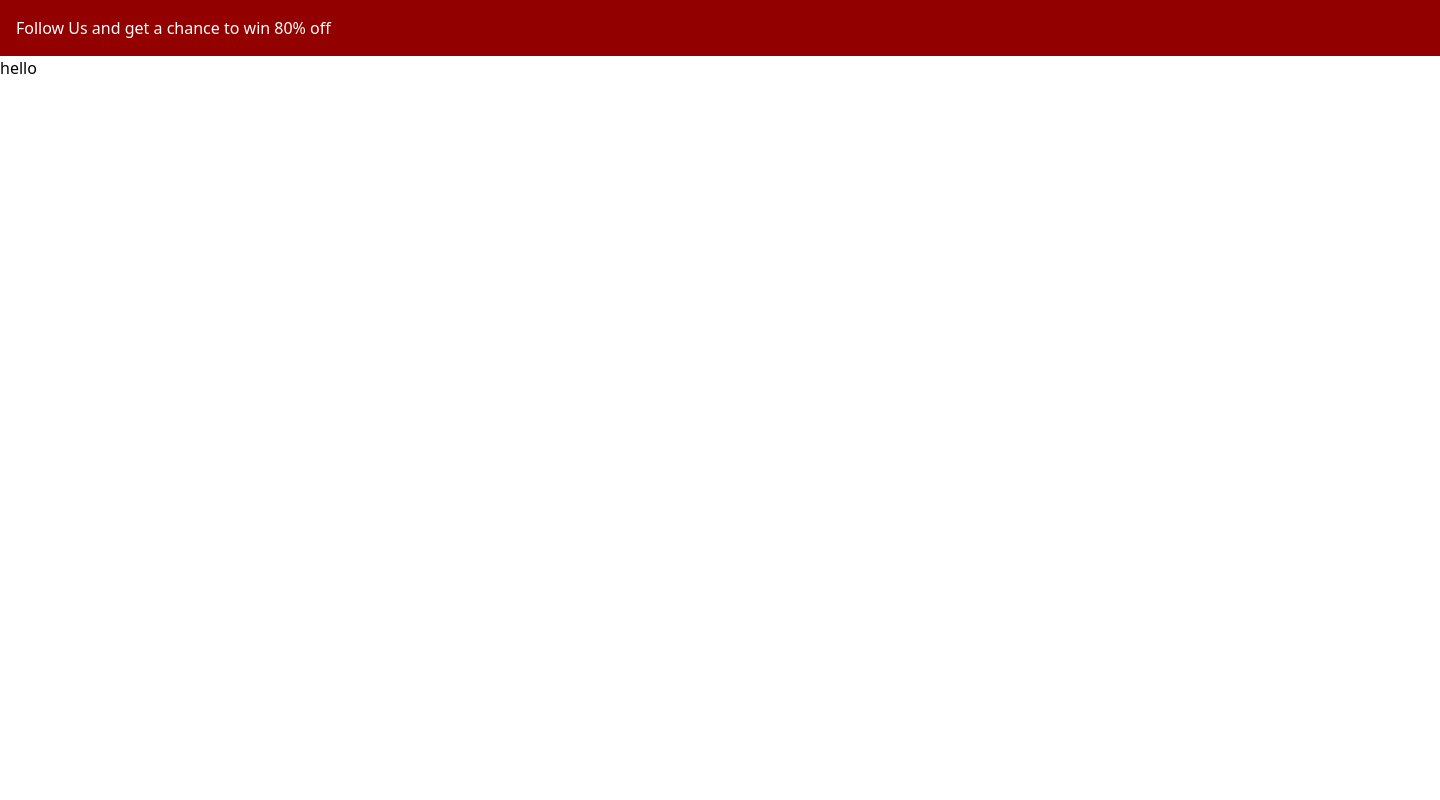
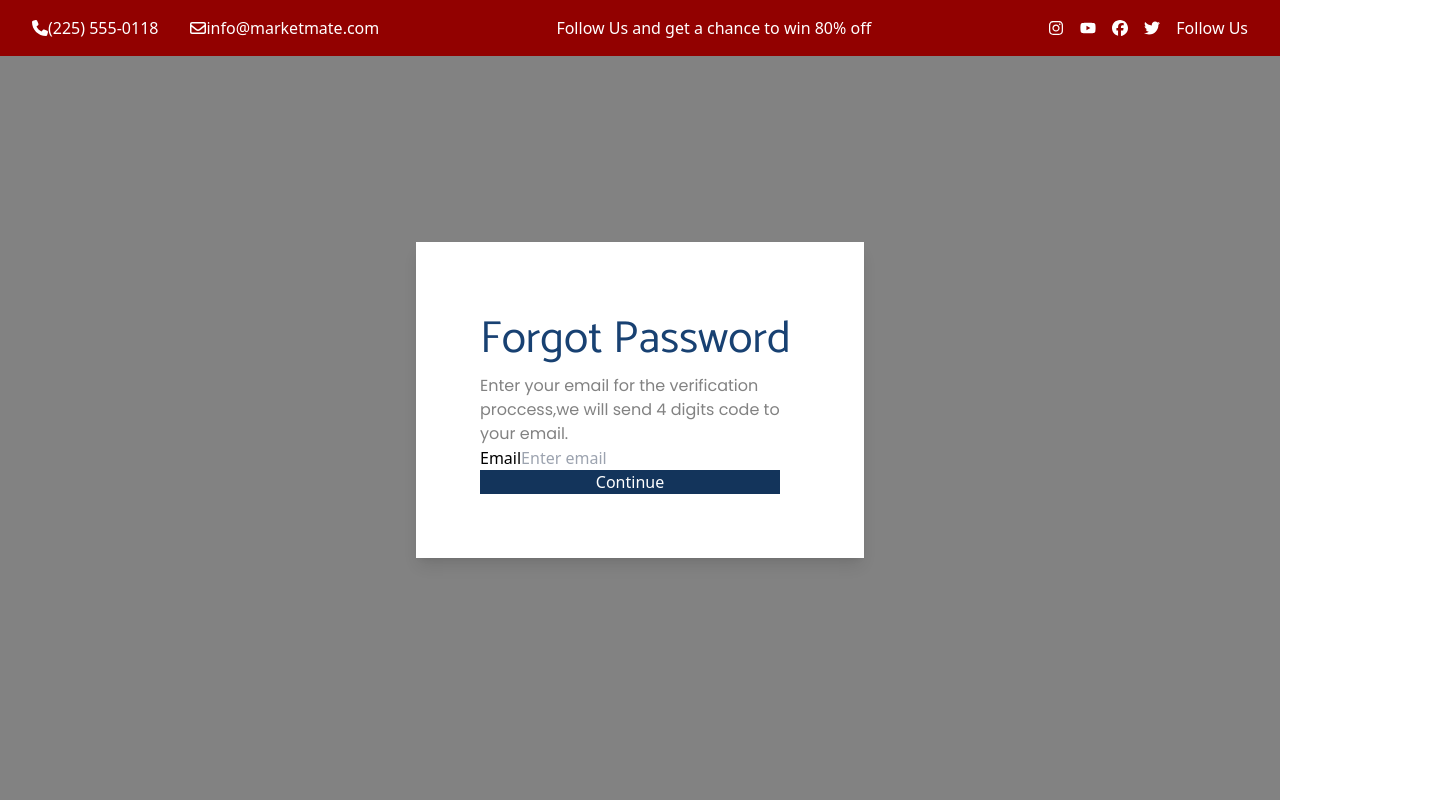
Before and after one commit to faithadewuyi/MarketMate, a React (Vite) app: page /forgot-password in a window 1280 px wide. Shown: the whole page, 1440 px wide, since content can reach past the window. Built offline with nearby package versions, Linux system fonts and the light colour scheme; a web font is replaced by a local one.

Commit message:
Forgot PasswordPage incomplete

```diff
--- a/package.json
+++ b/package.json
@@ -12,6 +12,7 @@
   "dependencies": {
     "react": "^18.2.0",
     "react-dom": "^18.2.0",
+    "react-icons": "^5.0.1",
     "react-router-dom": "^6.22.3"
   },
   "devDependencies": {
--- a/src/App.jsx
+++ b/src/App.jsx
@@ -1,14 +1,15 @@
 
 import ForgotPassword from './components/ForgotPassword'
 import Login from './components/Login'
-import { Route, Routes } from "react-router-dom"
+import {   Route, Routes } from "react-router-dom"
 import NavBar from './components/NavBar'
 
 const App = () => {
   return (
 
     <div>
-        <NavBar/>
+
+      <NavBar/>
       <Routes>
         <Route path="/" element={<Login />} />
         <Route path = "forgot-password" element={<ForgotPassword/>}/>
--- a/src/components/ForgotPassword.jsx
+++ b/src/components/ForgotPassword.jsx
@@ -2,8 +2,14 @@
 
 const ForgotPassword = () => {
   return (
-    <div>
-     <h2>hello</h2>
+    <div className="items-center  bg-gray min-h-screen flex justify-center">
+      <div className="bg-white p-8  shadow-lg max-w-md mx-auto">
+     <h2 className="font-catamara text-secblue text-[45px] w-[534px]">Forgot Password</h2>
+     <p className="font-poppins text-gray text-[16px]">Enter your email for the verification proccess,we will send 4 digits code to your email.</p>
+     <label>Email</label>
+     <input placeholder="Enter email"/>
+     <button className="bg-darkblue w-[300px] text-white">Continue</button>
+    </div>
     </div>
   )
 }
--- a/src/components/NavBar.jsx
+++ b/src/components/NavBar.jsx
@@ -1,16 +1,26 @@
-
+import { FaPhone, FaRegEnvelope, FaInstagram, FaYoutube, FaFacebook, FaTwitter } from 'react-icons/fa6';
 
 const NavBar = () => {
   return (
     <div>
-      <header className="  bg-darkred text-white w-[1440px]">
-      <p className="p-2 ">Follow Us and get a chance to win 80% off</p>
+      <header className="hidden bg-darkred text-white w-full lg:flex  justify-between px-4 py-2 fixed top-0 left-0 z-50">
+        <div className="flex items-center space-x-4">
+          <p className="flex items-center "><FaPhone />(225) 555-0118</p>
+          <p className="flex items-center"><FaRegEnvelope />info@marketmate.com</p>
+        </div>
+
+        <p className="flex-grow text-center">Follow Us and get a chance to win 80% off</p>
+
+        <div className="flex items-center space-x-2">
+          <FaInstagram />
+          <FaYoutube />
+          <FaFacebook />
+          <FaTwitter />
+          <p>Follow Us</p>
+        </div>
       </header>
-      <nav>
-
-      </nav>
     </div>
-  )
+  );
 }
 
-export default NavBar
+export default NavBar;
--- a/tailwind.config.js
+++ b/tailwind.config.js
@@ -22,8 +22,10 @@ export default {
         darkred: '#920100',
         secblue: '#184172',
         dgray: '#D0D0D0',
-        darkblue: '#0E2744',
+        darkblue: '#13345B',
         textcol: '#06101B',
+        gray:  '#828282'
+
       },
       fontFamily: {
         poppins: ['Poppins', 'sans-serif'],
```
Also changed, not shown: 1 other file (tests, documents, lock files or other folders).
